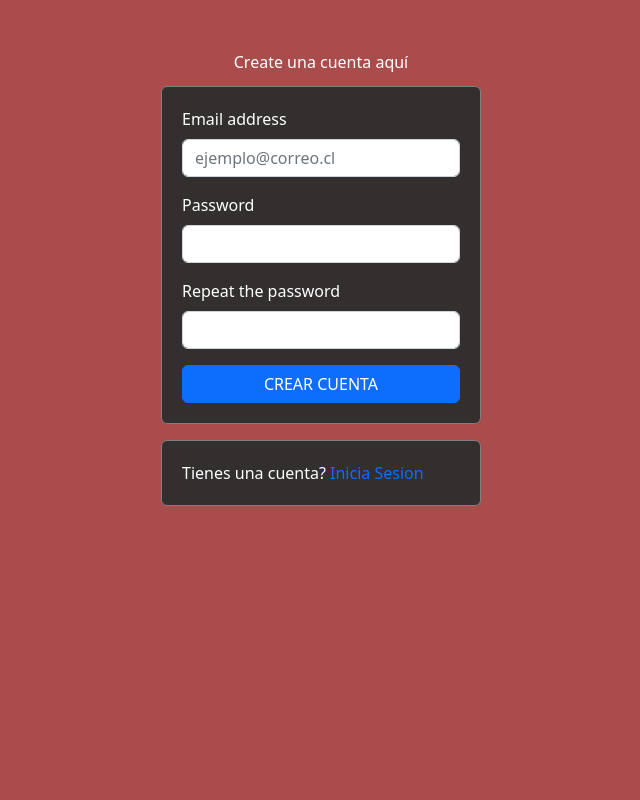
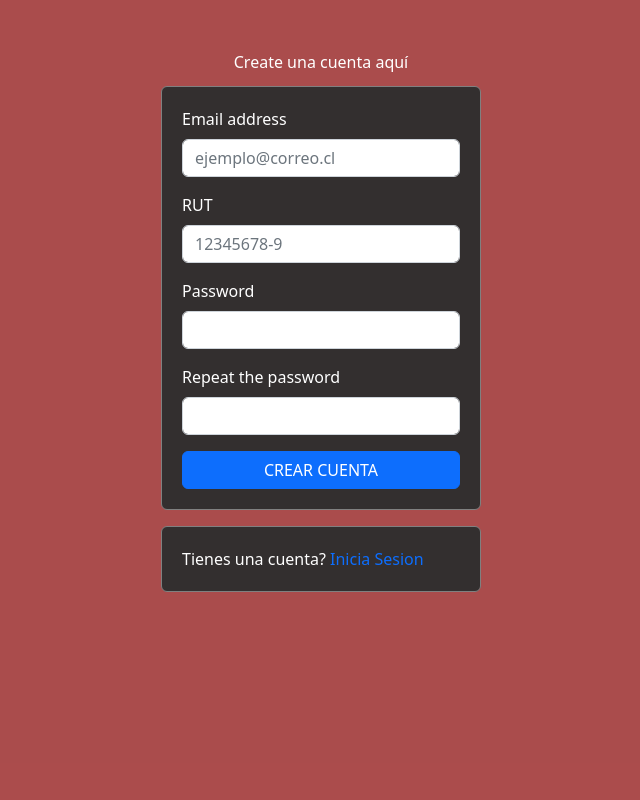
Before and after one commit to DonHuenchu/prueba, a PHP site: page /view/home/signup.php in a window 1280 px wide. Shown: the whole page, without its empty margins (319-959 px from the left). Run offline with PHP 8.4, Linux system fonts and the light colour scheme.

Commit message:
agregando el campo rut al signup

```diff
--- a/view/home/signup.php
+++ b/view/home/signup.php
@@ -18,6 +18,10 @@
         <div class="mb-3">
             <label for="exampleInputEmail1" class="form-label">Email address</label>
             <input type="email" name="correo" value="<?= (!empty($_GET['correo'])) ? $_GET['correo'] : "" ?>" class="form-control" id="exampleInputEmail1" aria-describedby="emailHelp" placeholder="ejemplo@correo.cl">
+        </div>
+        <div class="mb-3">
+            <label for="rut" class="form-label">RUT</label>
+            <input type="text" name="rut" value="<?= (!empty($_GET['rut'])) ? $_GET['rut'] : "" ?>" class="form-control" id="rut" placeholder="12345678-9">
         </div>
         <div class="mb-3">
             <label for="exampleInputPassword1" class="form-label">Password</label>
```
